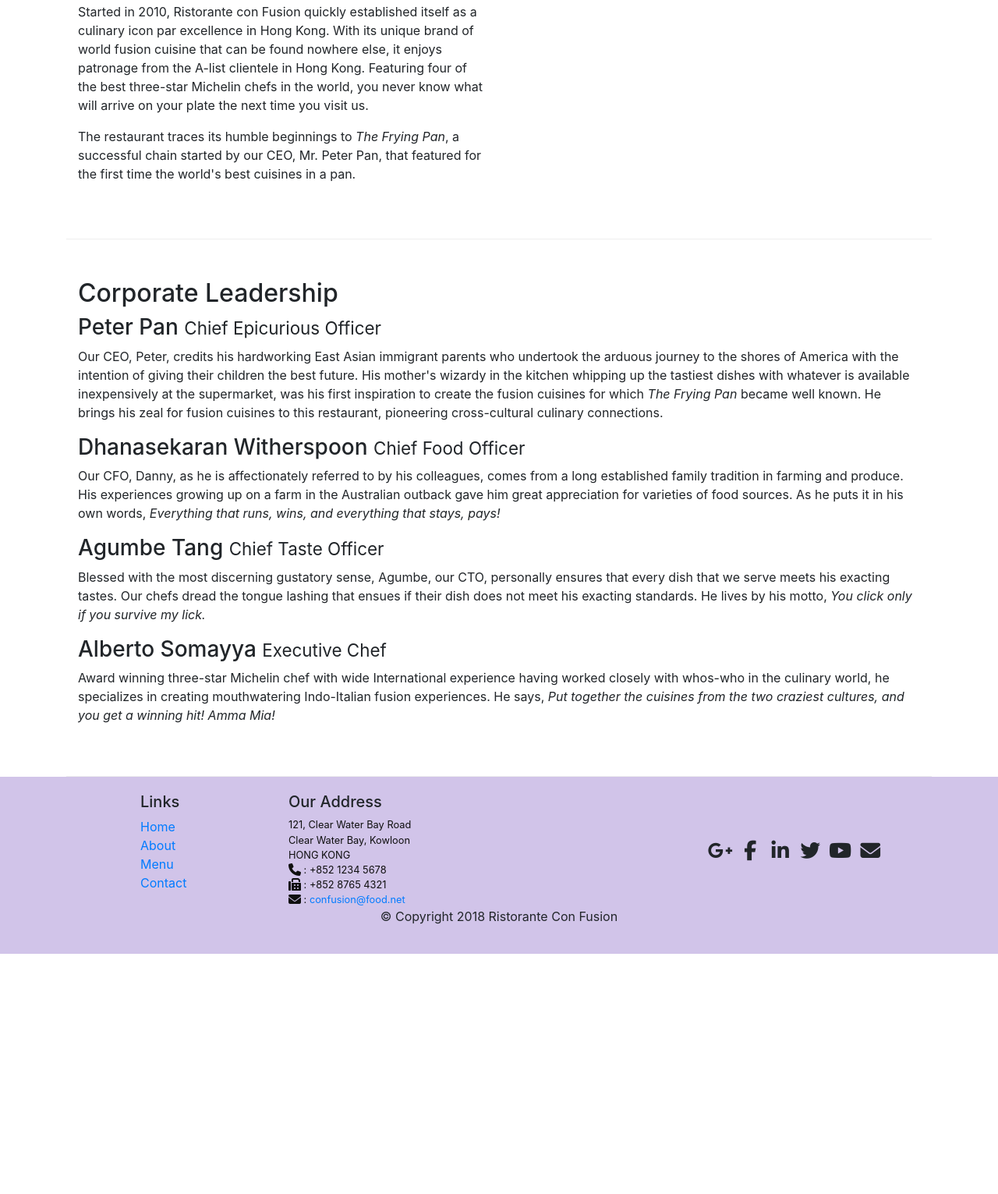
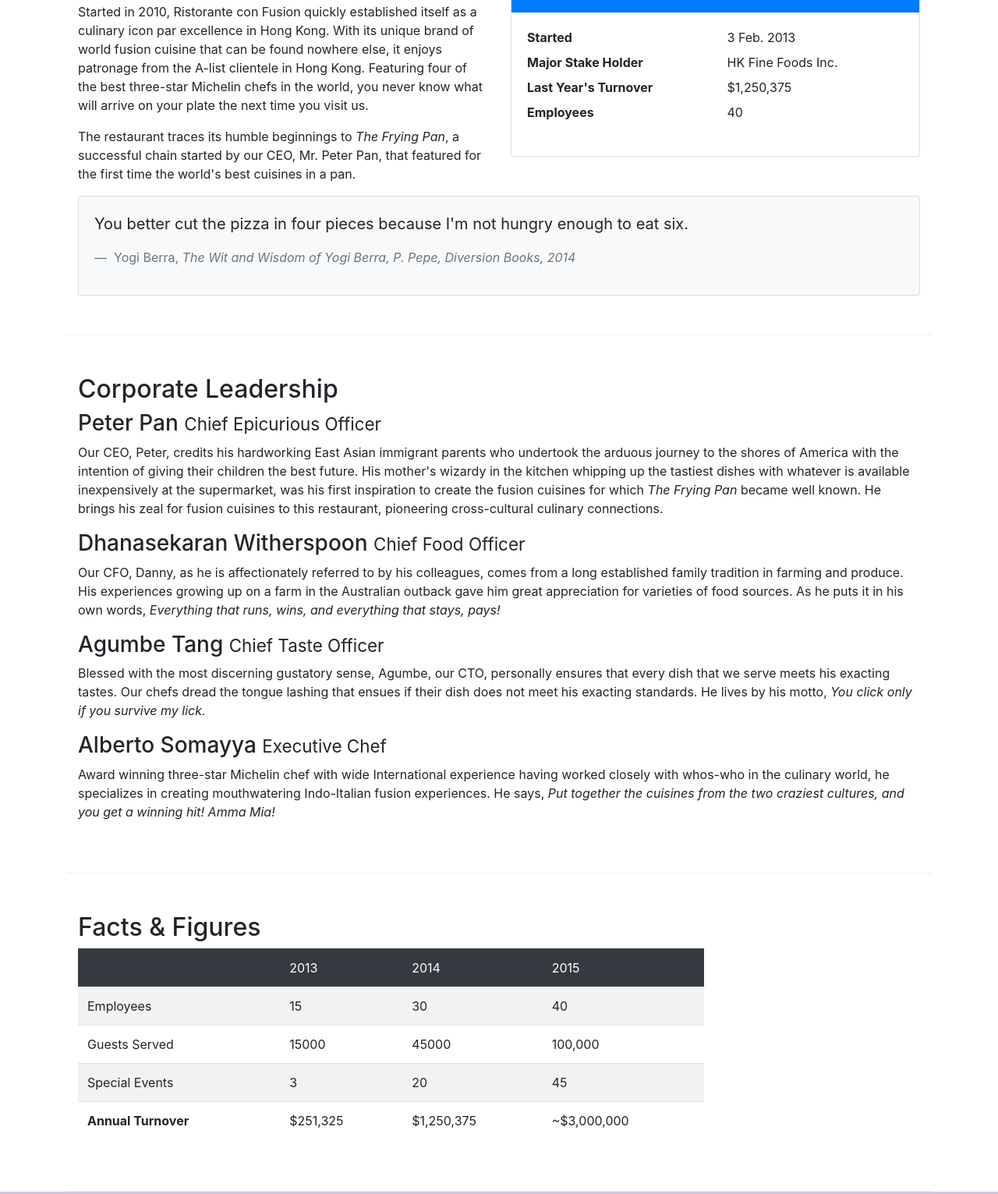
Before and after one commit to TabishShafi/bootstrap, a website: page aboutus.html in a window 1280 px wide. Shown: the part 588-2119 px from the top of the page at 78% size. Before the commit the page ends 1811 px from the top, so only its background shows below. Drawn offline with nearby package versions, Linux system fonts and the light colour scheme.

Commit message:
table and cards

```diff
--- a/aboutus.html
+++ b/aboutus.html
@@ -87,8 +87,41 @@
                 <p>The restaurant traces its humble beginnings to <em>The Frying Pan</em>, a successful chain started by our CEO, Mr. Peter Pan, that featured for the first time the world's best cuisines in a pan.</p>
             </div>
             <div class="col col-sm">
+                <div class=" card">
+                    <h3 class=" card-header bg-primary text-white">Facts At a Glance</h3>
+                    <div class=" card-body">
+                        <dl class=" row">
+                            <dt class="col-6">Started</dt>
+                            <dd class="col-6">3 Feb. 2013</dd>
+                            <dt class="col-6">Major Stake Holder</dt>
+                            <dd class="col-6">HK Fine Foods Inc.</dd>
+                            <dt class="col-6">Last Year's Turnover</dt>
+                            <dd class="col-6">$1,250,375</dd>
+                            <dt class="col-6">Employees</dt>
+                            <dd class="col-6">40</dd>
+                        </dl>
+                    </div>
+                </div>
+            </div>
+            <div class=" col-12">
+                <div class=" card card-body bg-light">
+                    <blockquote class=" blockquote">
+                        <p>
+                            You better cut the pizza in four pieces because
+                            I'm not hungry enough to eat six.
+                        </p>
+                        <footer class=" blockquote-footer">
+                            Yogi Berra,
+                            <cite title="Source Title">
+                                The Wit and Wisdom of Yogi Berra,
+                                P. Pepe, Diversion Books, 2014
+                            </cite>
+                        </footer>
+                    </blockquote>
+                </div>
             </div>
         </div>
+
 
 
         <div class=" row row-content">
@@ -102,6 +135,52 @@
                 <p class=" d-none d-sm-block">Blessed with the most discerning gustatory sense, Agumbe, our CTO, personally ensures that every dish that we serve meets his exacting tastes. Our chefs dread the tongue lashing that ensues if their dish does not meet his exacting standards. He lives by his motto, <em>You click only if you survive my lick.</em></p>
                 <h3>Alberto Somayya <small>Executive Chef</small></h3>
                 <p class=" d-none d-sm-block">Award winning three-star Michelin chef with wide International experience having worked closely with whos-who in the culinary world, he specializes in creating mouthwatering Indo-Italian fusion experiences. He says, <em>Put together the cuisines from the two craziest cultures, and you get a winning hit! Amma Mia!</em></p>
+            </div>
+       </div>
+       <div class=" row row-content">
+            <div class=" col-12 col-sm-9">
+                <h2>Facts &amp; Figures</h2>
+                <div class=" table-responsive">
+                    <table class=" table table-striped">
+                        <thead class=" table-dark">
+                                <tr>
+                                    <td>&nbsp;</td>
+                                    <td>2013</td>
+                                    <td>2014</td>
+                                    <td>2015</td>
+                                </tr>
+                        </thead>
+                        <tbody>
+                            <tr>
+                                <td>Employees</td>
+                                <td>15</td>
+                                <td>30</td>
+                                <td>40</td>
+                            </tr>
+                            <tr>
+                                <td>Guests Served</td>
+                                <td>15000</td>
+                                <td>45000</td>
+                                <td>100,000</td>
+                            </tr>
+                            <tr>
+                                <td>Special Events</td>
+                                <td>3</td>
+                                <td>20</td>
+                                <td>45</td>
+                            </tr>
+                            <tr>
+                                <th>Annual Turnover</th>
+                                <td>$251,325</td>
+                                <td>$1,250,375</td>
+                                <td>~$3,000,000</td>
+                            </tr>
+                        </tbody>
+                    </table>
+                </div>
+            </div>
+            <div class="col-12 col-sm-3">
+
             </div>
        </div>
 
```
Also changed, not shown: contactus.html (+2 -1 lines).
